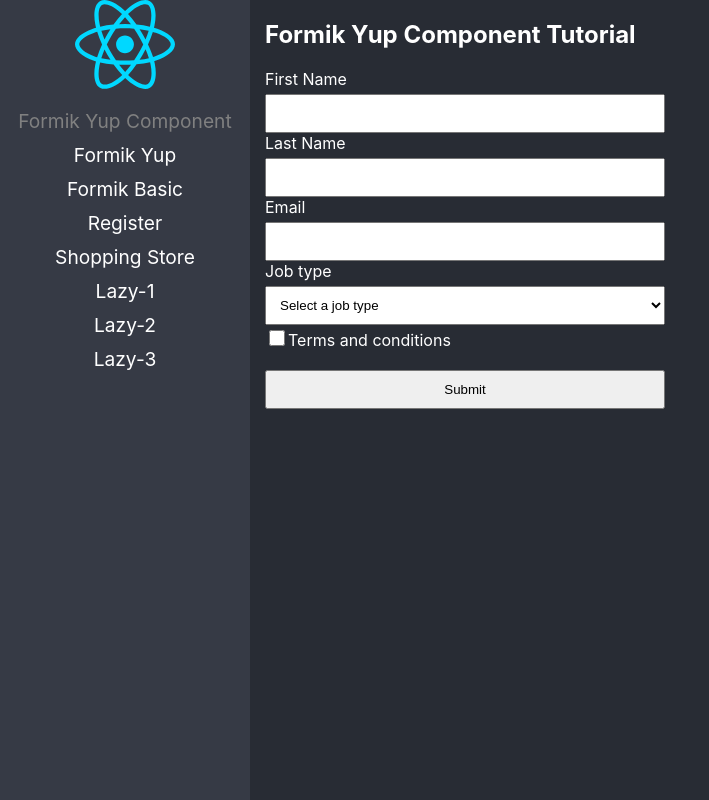
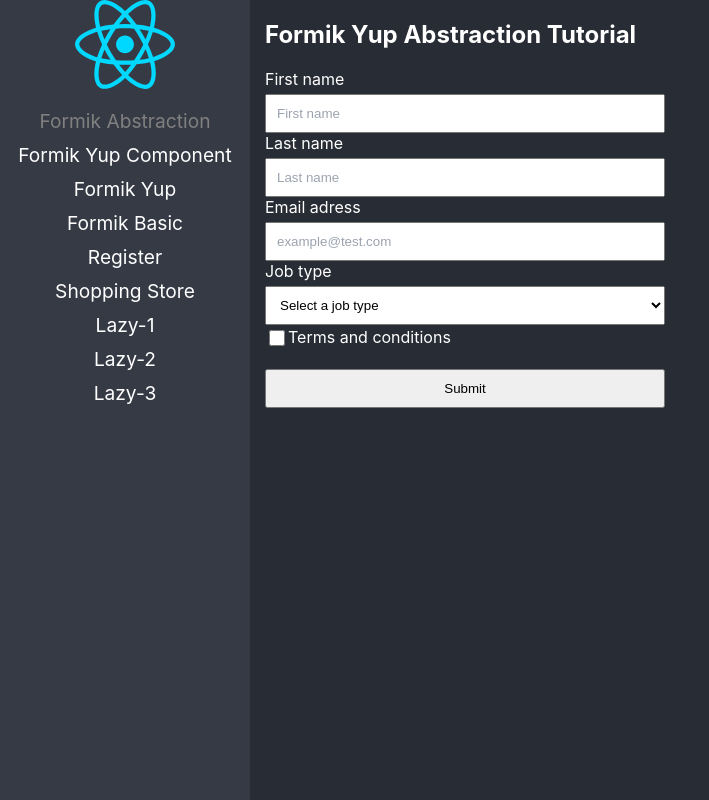
Before and after one commit to moive/react-pro-advanced, a React (Vite) app: page /formikAbstraction in a window 1280 px wide. Before the commit this address led to /formikYupComponent. Shown: the whole page, without its empty margins (0-709 px from the left). Built offline with nearby package versions, Linux system fonts and the light colour scheme.

Commit message:
Formik abstraction: MyTextInput, MySelect and MyCheckbox

```diff
--- /dev/null
+++ b/src/forms/components/MyCheckbox.tsx
@@ -0,0 +1,20 @@
+import { useField } from "formik";
+interface Props {
+  label: string;
+  name: string;
+  [x: string]: any;
+}
+
+export const MyCheckbox = ({ label, ...props }: Props) => {
+  const [field, meta] = useField({ ...props, type: "checkbox" });
+
+  return (
+    <>
+      <label className="checkbox-input">
+        <input type="checkbox" {...field} {...props} />
+        <div className="label-checkbox">{label}</div>
+      </label>
+      {meta.touched && meta.error && <span className="error">{meta.error}</span>}
+    </>
+  );
+};
--- /dev/null
+++ b/src/forms/components/MySelect.tsx
@@ -0,0 +1,18 @@
+import { useField } from "formik";
+interface Props {
+  label: string;
+  name: string;
+  [x: string]: any;
+}
+
+export const MySelect = ({ label, ...props }: Props) => {
+  const [field, meta] = useField(props);
+
+  return (
+    <>
+      <label htmlFor={props.id || props.name}>{label}</label>
+      <select {...field} {...props} />
+      {meta.touched && meta.error && <span className="error">{meta.error}</span>}
+    </>
+  );
+};
--- /dev/null
+++ b/src/forms/components/MyTextInput.tsx
@@ -0,0 +1,20 @@
+import { useField } from "formik";
+interface Props {
+  label: string;
+  name: string;
+  type?: "text" | "email" | "password";
+  placelholder?: string;
+  [x: string]: any;
+}
+
+export const MyTextInput = ({ label, ...props }: Props) => {
+  const [field, meta] = useField(props);
+
+  return (
+    <>
+      <label htmlFor={props.id || props.name}>{label}</label>
+      <input className="text-input" {...field} {...props} />
+      {meta.touched && meta.error && <span className="error">{meta.error}</span>}
+    </>
+  );
+};
--- /dev/null
+++ b/src/forms/components/index.ts
@@ -0,0 +1,3 @@
+export { MySelect } from "./MySelect";
+export { MyCheckbox } from "./MyCheckbox";
+export { MyTextInput } from "./MyTextInput";
--- /dev/null
+++ b/src/forms/pages/FormikAbstractionPage.tsx
@@ -0,0 +1,56 @@
+import { Form, Formik } from "formik";
+import * as Yup from "yup";
+import "../styles/styles.css";
+import { MyCheckbox, MySelect, MyTextInput } from "../components";
+
+export const FormikAbstraction = () => {
+  return (
+    <div>
+      <h2>Formik Yup Abstraction Tutorial</h2>
+      <Formik
+        initialValues={{ firstName: "", lastName: "", email: "", terms: false, jobType: "" }}
+        onSubmit={(values) => {
+          console.log(values);
+        }}
+        validationSchema={Yup.object({
+          firstName: Yup.string().max(15, "Must be 15 characters or less").required("Required*"),
+          lastName: Yup.string().max(10, "Must be 10 characters or less").required("Required*"),
+          email: Yup.string()
+            .matches(/^[^\s@]+@[^\s@]+\.[^\s@]{2,}$/, "Invalid email address")
+            .required("Required*"),
+          // email: Yup.string().email("Invalid email address").required("Required*"),
+          terms: Yup.boolean().isTrue("You must accept the terms and conditions"),
+          // terms: Yup.boolean().oneOf([true], "You must accept the terms and conditions"),
+          jobType: Yup.string()
+            .required("Required*")
+            .notOneOf(["NotSelected"], "Please select a job type"),
+        })}
+      >
+        {() => (
+          <Form noValidate>
+            <MyTextInput label="First name" name="firstName" placeholder="First name" />
+            <MyTextInput label="Last name" name="lastName" placeholder="Last name" />
+            <MyTextInput
+              label="Email adress"
+              name="email"
+              type="email"
+              placeholder="example@test.com"
+            />
+
+            <MySelect label="Job type" name="jobType">
+              <option value="NotSelected">Select a job type</option>
+              <option value="designer">Designer</option>
+              <option value="development">Developer</option>
+              <option value="product">Product Manager</option>
+              <option value="other">Other</option>
+            </MySelect>
+
+            <MyCheckbox label="Terms and conditions" name="terms" />
+
+            <button type="submit">Submit</button>
+          </Form>
+        )}
+      </Formik>
+    </div>
+  );
+};
--- a/src/forms/styles/styles.css
+++ b/src/forms/styles/styles.css
@@ -15,6 +15,11 @@ input[type="checkbox"] {
   height: 16px;
 }
 
+input::placeholder {
+  color: #9ca3af;
+  opacity: 1;
+}
+
 button {
   margin-top: 20px;
   padding: 10px;
@@ -28,3 +33,7 @@ span,
 .has-error {
   border: 1px solid red;
 }
+.checkbox-input {
+  display: flex;
+  align-items: center;
+}
--- a/src/routes/Navigation.tsx
+++ b/src/routes/Navigation.tsx
@@ -27,7 +27,7 @@ export const Navigation = () => {
               <Route key={to} path={path} element={<Component />} />
             ))}
 
-            <Route path="/*" element={<Navigate to="/formikYupComponent" replace />} />
+            <Route path="/*" element={<Navigate to="/formikAbstraction" replace />} />
           </Routes>
         </div>
       </BrowserRouter>
--- a/src/routes/routes.ts
+++ b/src/routes/routes.ts
@@ -5,6 +5,7 @@ import { RegisterPage } from "../forms/pages/RegisterPage";
 import { FormikBasicPage } from "../forms/pages/FormikBasicPage";
 import { FormikYupPage } from "../forms/pages/FormikYupPage";
 import { FormikYupComponentPage } from "../forms/pages/FormikYupComponentPage";
+import { FormikAbstraction } from "../forms/pages/FormikAbstractionPage";
 
 type JSXComponent = () => JSX.Element;
 interface Route {
@@ -20,6 +21,12 @@ const lazy3 = lazy(() => import("../lazyload/pages/Lazyload3"));
 const shopping = lazy(() => import("../patterns/pages/ShoppingPage"));
 
 export const routes: Route[] = [
+  {
+    to: "/FormikAbstraction",
+    path: "formikAbstraction",
+    component: FormikAbstraction,
+    name: "Formik Abstraction",
+  },
   {
     to: "/FormikYupComponent",
     path: "formikYupComponent",
```
